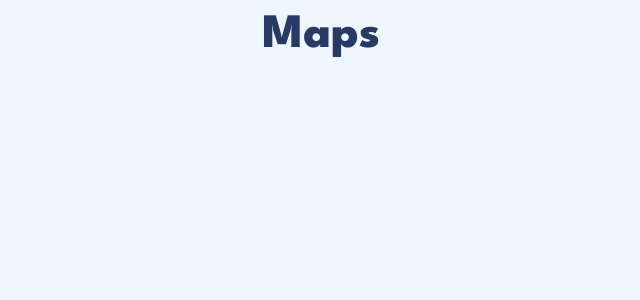
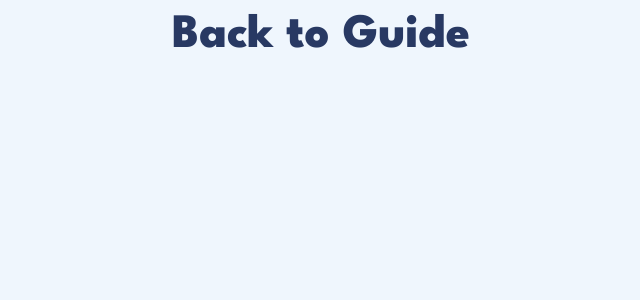
Before and after one commit to victoriaemily/SASE-SCRC, a Next.js app: page /guide/maps in a window 1280 px wide. Shown: the top 300 px of the page, without its empty margins (319-959 px from the left). Built offline with nearby package versions, Linux system fonts and the light colour scheme.

Commit message:
Updated back button

```diff
--- a/src/pages/guide/maps/index.jsx
+++ b/src/pages/guide/maps/index.jsx
@@ -12,17 +12,7 @@ export default function Maps() {
 	return (
 		<div className="guide-page">
 			<a href="/guide" className="return-button">
-				{/* <label>
-					Return
-					<br />
-					Home
-				</label> */}
-				<h1>Maps</h1>
-				{/* <label>
-					Return
-					<br />
-					Home
-				</label> */}
+				<h1>Back to Guide</h1>
 			</a>
 		</div>
 	);
--- a/src/pages/guide/schedule/index.jsx
+++ b/src/pages/guide/schedule/index.jsx
@@ -54,17 +54,7 @@ export default function GuideSchedule() {
 		<div id="guide-schedule" className="guide-page">
 			<div>
 				<a href="/guide" className="return-button">
-					{/* <label>
-						Return
-						<br />
-						Home
-					</label> */}
-					<h1>SCRC Schedule</h1>
-					{/* <label>
-						Return
-						<br />
-						Home
-					</label> */}
+					<h1>Back to Guide</h1>
 				</a>
 				<header className="event-header">
 					<h2>Morning Block</h2>
--- a/src/pages/guide/socials/index.jsx
+++ b/src/pages/guide/socials/index.jsx
@@ -12,17 +12,7 @@ export default function Socials() {
 	return (
 		<div id="guide-socials" className="guide-page">
 			<a href="/guide" className="return-button">
-				{/* <label>
-					Return
-					<br />
-					Home
-				</label> */}
-				<h1>Socials</h1>
-				{/* <label>
-					Return
-					<br />
-					Home
-				</label> */}
+				<h1>Back to Guide</h1>
 			</a>
 			<ul className="links-container">
 				<li>
```
